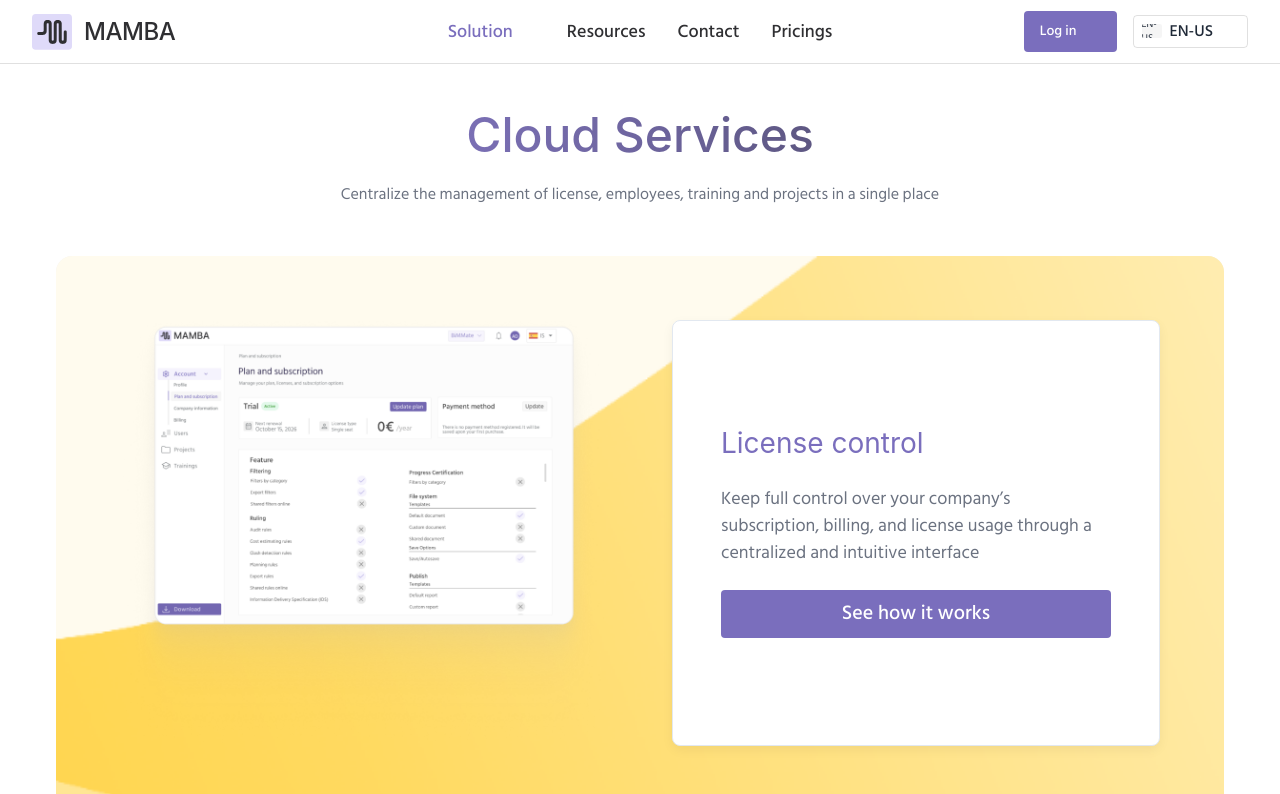
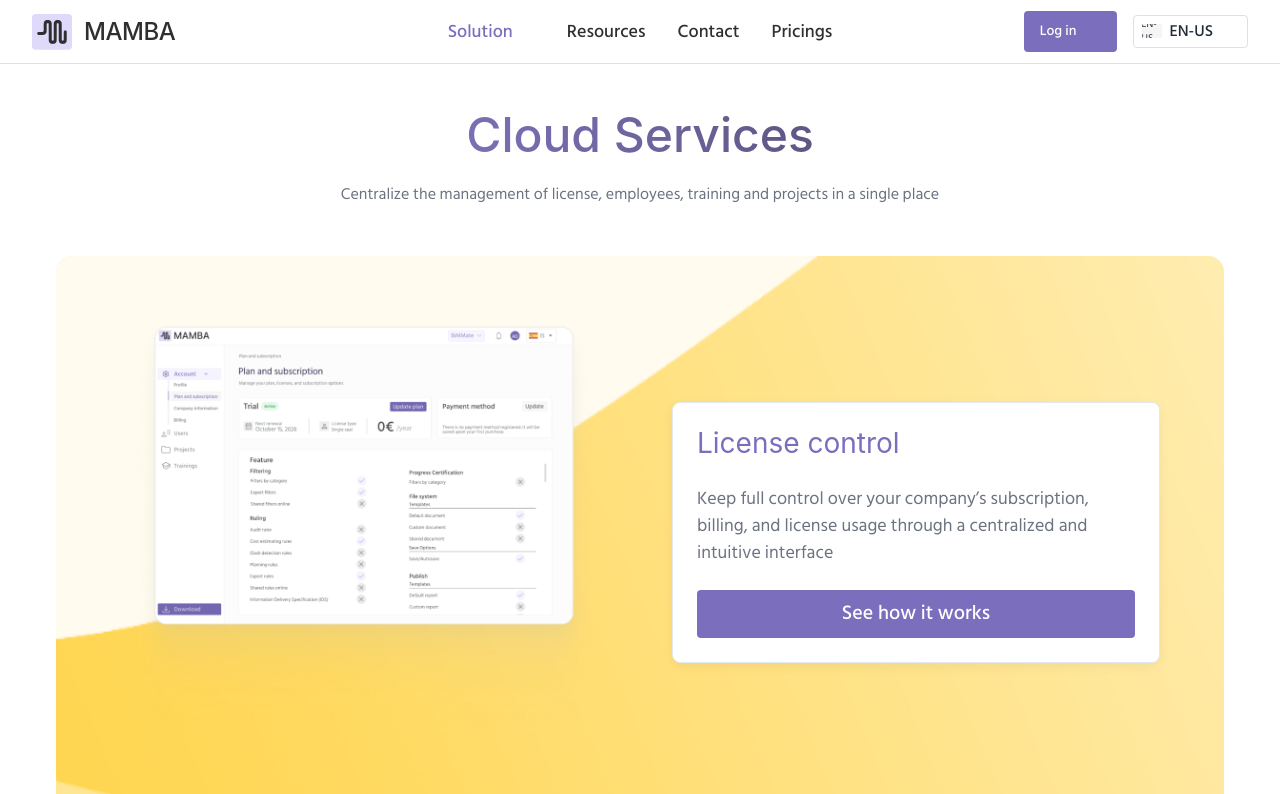
Before and after one commit to Juanda-Mayorga/Repositorio-pruebas-design, a React (Vite) app: page /cloud-services in a window 1280 px wide. Shown: the top 794 px of the page. Built offline with nearby package versions, Linux system fonts and the light colour scheme; some icons are missing.

Commit message:
💄style: fix WebServiceCard padding and alignment behavior
- Implement strict 24px padding for 'contained' variant across all breakpoints.
- Remove automatic height stretching for the contained content area.
- Shift Grid alignment to center to ensure consistent visual balance.

```diff
--- a/src/web/design-system/molecules/WebServiceCard.tsx
+++ b/src/web/design-system/molecules/WebServiceCard.tsx
@@ -64,7 +64,7 @@
                 spacing={{ xs: 3, md: 8 }}
                 sx={{
                     flexDirection: 'row',
-                    alignItems: 'stretch'
+                    alignItems: 'center' // Shifted from stretch to center to prevent boxes from expanding unnecessarily
                 }}
             >
                 {/* Content Side */}
@@ -83,14 +83,14 @@
                     <Box sx={{
                         display: 'flex',
                         flexDirection: 'column',
-                        height: '100%',
+                        height: variant === 'contained' ? 'auto' : '100%', // Prevent stretching in contained variant
                         justifyContent: 'center',
                         textAlign: 'left',
                         ...(variant === 'contained' && {
                             bgcolor: '#FFFFFF',
                             border: '1px solid #E2E8F0',
                             borderRadius: '8px',
-                            p: { xs: 3, md: 6 },
+                            p: '24px',
                             boxShadow: '0 4px 12px rgba(0,0,0,0.05)',
                         })
                     }}>
```
